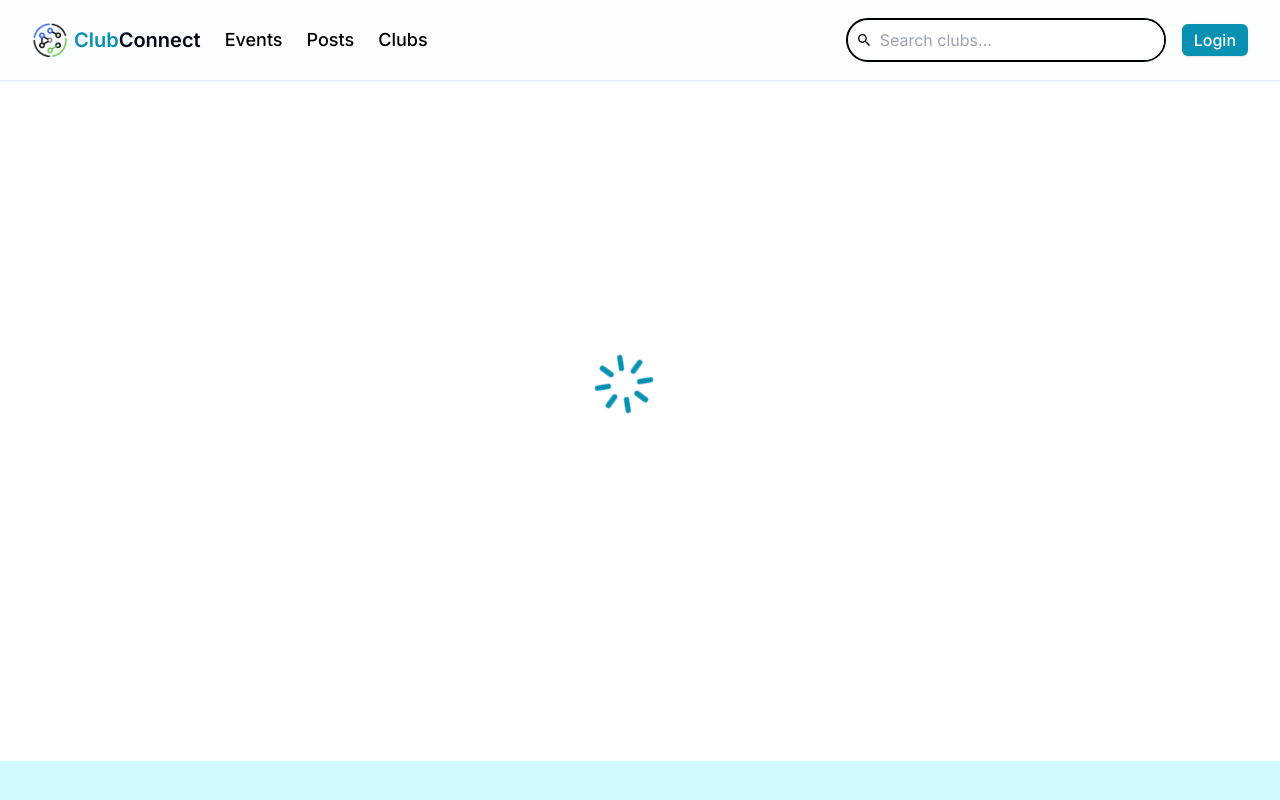
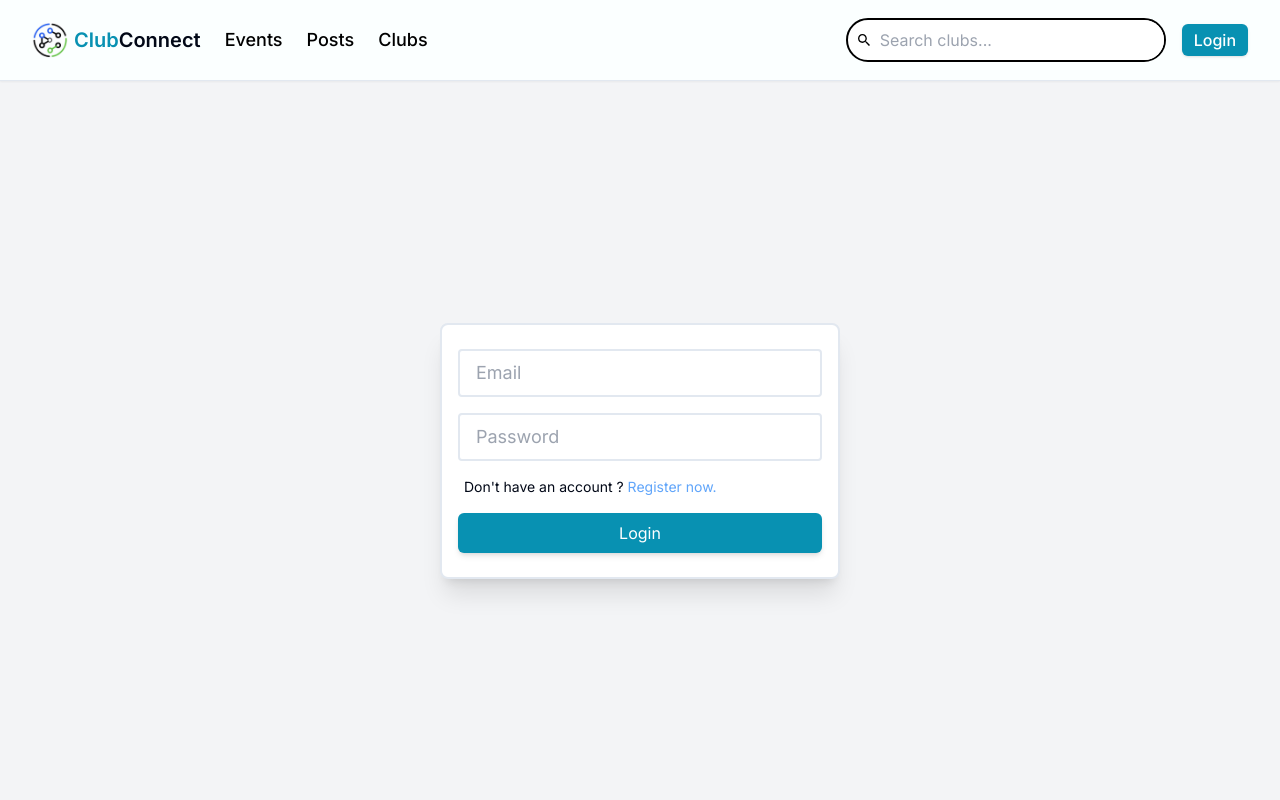
Before and after one commit to Abhishek-Mishra-GH/club-connect, a Next.js app in the folder client/: page /login in a window 1280 px wide. Shown: the top 800 px of the page. Built offline with nearby package versions, Linux system fonts and the light colour scheme.

Commit message:
major fix

```diff
--- a/client/src/app/login/page.tsx
+++ b/client/src/app/login/page.tsx
@@ -7,7 +7,6 @@
 import { clubAtom, userAtom } from "@/store/useStore"
 import LoadingButton from "@/components/LoadingButton"
 import { useAtom } from "jotai"
-import Loading from "../loading"
 
 export default function page() {
   const [user, setUser] = useAtom(userAtom);
@@ -15,10 +14,11 @@
   const router = useRouter();
 
   const [error, setError] = useState<string | null>(null);
-  const [loading, setLoading] = useState<boolean>(true);
+  const [loading, setLoading] = useState<boolean>(false);
 
   const handleLoginForm = (e: any) => {
     e.preventDefault();
+    setLoading(true);
 
     const email = e.target.email.value;
     const password = e.target.password.value;
@@ -37,12 +37,12 @@
 
         if(!isClub) {
           const userData = {
-            id: entity?.id,
-            name: entity?.name,
-            email: entity?.email,
-            avatar: entity?.avatar,
-            university: entity?.university,
-            city: entity?.city
+            id: entity.id,
+            name: entity.name,
+            email: entity.email,
+            avatar: entity.avatar,
+            university: entity.university,
+            city: entity.city
           };
 
           setUser(userData);
@@ -50,17 +50,18 @@
           localStorage.setItem("userdata", JSON.stringify(userData));
           localStorage.setItem("userid", entity.id);
         } else {
+
           const clubData = {
-            id: entity?.id,
-            name: entity?.name,
-            email: entity?.email,
-            description: entity?.description,
-            avatar: entity?.avatar,
-            numFollowers: entity?.followers.length,
-            memberCount: entity?.memberCount,
-            category: entity?.category,
-            university: entity?.university,
-            city: entity?.city,
+            id: entity.id,
+            name: entity.name,
+            email: entity.email,
+            description: entity.description,
+            avatar: entity.avatar,
+            numFollowers: entity.followers.length,
+            memberCount: entity.memberCount,
+            category: entity.category,
+            university: entity.university,
+            city: entity.city,
             founded: entity.founded,
           }
 
@@ -72,28 +73,18 @@
         router.push("/");
       })
       .catch(err => {
-        console.log(err);
+        console.error(err);
       })
       .finally(() => {
         setLoading(false);
       })
   }
 
-    if (loading) {
-      return (
-        <div className="h-[calc(100vh-120px)] w-screen flex justify-center items-center">
-          <Loading/>
-        </div>
-      );
-    }
-
   return (
     <div className="w-full h-[calc(100vh-60px)] flex justify-center items-center bg-gray-100">
       {/* login card */}
       <div className="border-2  shadow-xl bg-white rounded-lg px-4 py-6 w-[400px]">
-        <form className="flex flex-col gap-4" onSubmit={(e: any) => {
-          handleLoginForm(e);
-        }}>
+        <form className="flex flex-col gap-4" onSubmit={handleLoginForm}>
           <input
             required
             className="border-2 rounded-sm px-4 py-2 text-lg"
--- /dev/null
+++ b/client/src/components/ui/alert.tsx
@@ -0,0 +1,59 @@
+import * as React from "react"
+import { cva, type VariantProps } from "class-variance-authority"
+
+import { cn } from "@/lib/utils"
+
+const alertVariants = cva(
+  "relative w-full rounded-lg border px-4 py-3 text-sm [&>svg+div]:translate-y-[-3px] [&>svg]:absolute [&>svg]:left-4 [&>svg]:top-4 [&>svg]:text-foreground [&>svg~*]:pl-7",
+  {
+    variants: {
+      variant: {
+        default: "bg-background text-foreground",
+        destructive:
+          "border-destructive/50 text-destructive dark:border-destructive [&>svg]:text-destructive",
+      },
+    },
+    defaultVariants: {
+      variant: "default",
+    },
+  }
+)
+
+const Alert = React.forwardRef<
+  HTMLDivElement,
+  React.HTMLAttributes<HTMLDivElement> & VariantProps<typeof alertVariants>
+>(({ className, variant, ...props }, ref) => (
+  <div
+    ref={ref}
+    role="alert"
+    className={cn(alertVariants({ variant }), className)}
+    {...props}
+  />
+))
+Alert.displayName = "Alert"
+
+const AlertTitle = React.forwardRef<
+  HTMLParagraphElement,
+  React.HTMLAttributes<HTMLHeadingElement>
+>(({ className, ...props }, ref) => (
+  <h5
+    ref={ref}
+    className={cn("mb-1 font-medium leading-none tracking-tight", className)}
+    {...props}
+  />
+))
+AlertTitle.displayName = "AlertTitle"
+
+const AlertDescription = React.forwardRef<
+  HTMLParagraphElement,
+  React.HTMLAttributes<HTMLParagraphElement>
+>(({ className, ...props }, ref) => (
+  <div
+    ref={ref}
+    className={cn("text-sm [&_p]:leading-relaxed", className)}
+    {...props}
+  />
+))
+AlertDescription.displayName = "AlertDescription"
+
+export { Alert, AlertTitle, AlertDescription }
```
Also changed, not shown: client/src/types/auth.ts (added, +22 -0 lines), 1 other file (tests, documents, lock files or other folders).
